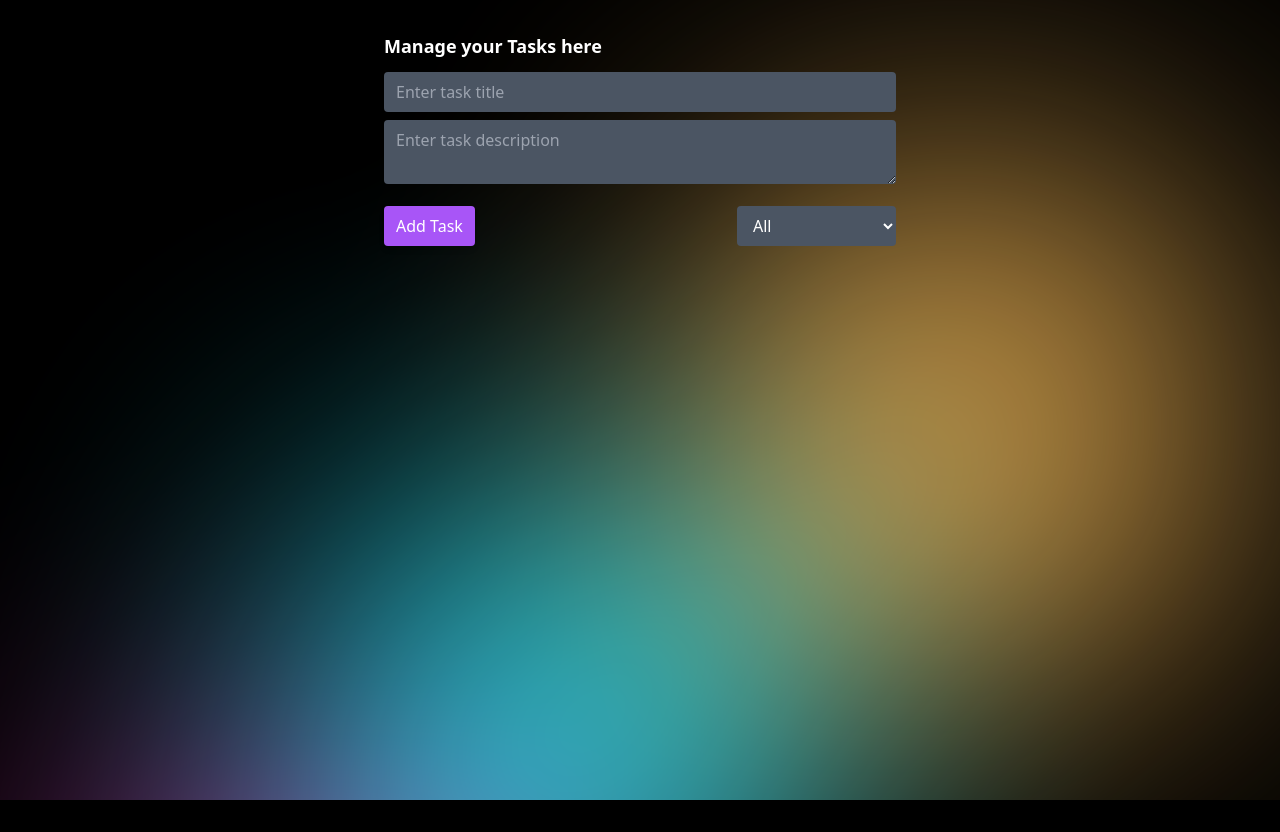
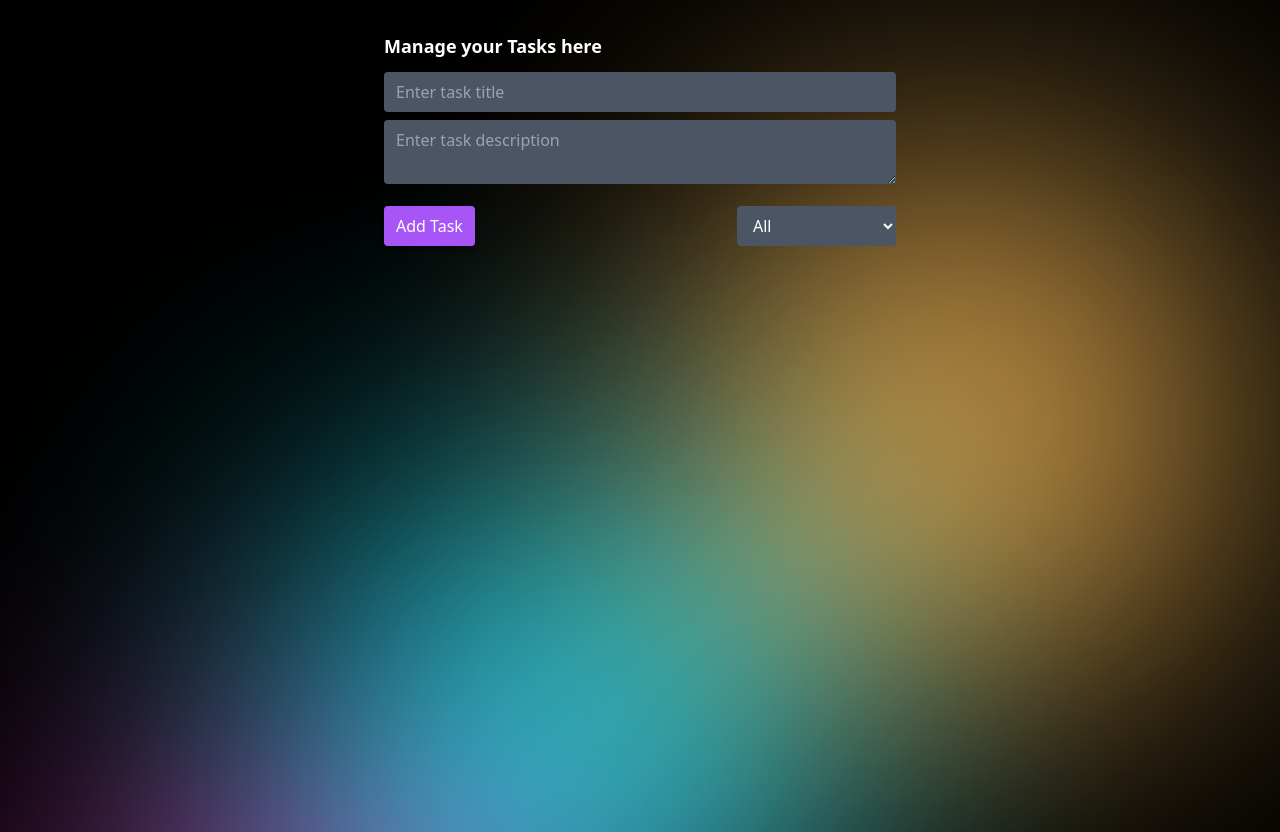
Before and after one commit to PrinceAhmedAly/TaskManager, a website: page taskManager.html in a window 1280 px wide. Before the commit the page ends 800 px from the top, so only its background shows below. Drawn offline with nearby package versions, Linux system fonts and the light colour scheme; some packages are replaced by stand-ins of ours; a script that the page names is missing.

Commit message:
fixing bg issue

```diff
--- a/taskManager.html
+++ b/taskManager.html
@@ -3,7 +3,7 @@
   <head>
     <meta charset="UTF-8" />
     <meta name="viewport" content="width=device-width, initial-scale=1.0" />
-    <title>Task Manager with Apline</title>
+    <title>Task Manager with Alpine js</title>
     <!-- tailwind css file -->
     <link rel="stylesheet" href="./public/style.css" />
     <link rel="stylesheet" href="./public/global.css" />
@@ -18,7 +18,7 @@
     <script src="https://cdn.jsdelivr.net/npm/sweetalert2@11"></script>
   </head>
 
-  <body class="bg-black text-white px-4 md:px-5">
+  <body class="bg-black text-white px-4 md:px-5 h-screen">
     <div x-data="taskManager()" class="max-w-lg mx-auto mt-8">
       <h1 class="text-left text-lg font-bold md:text-5xl my-3">
         Manage your Tasks here
```
